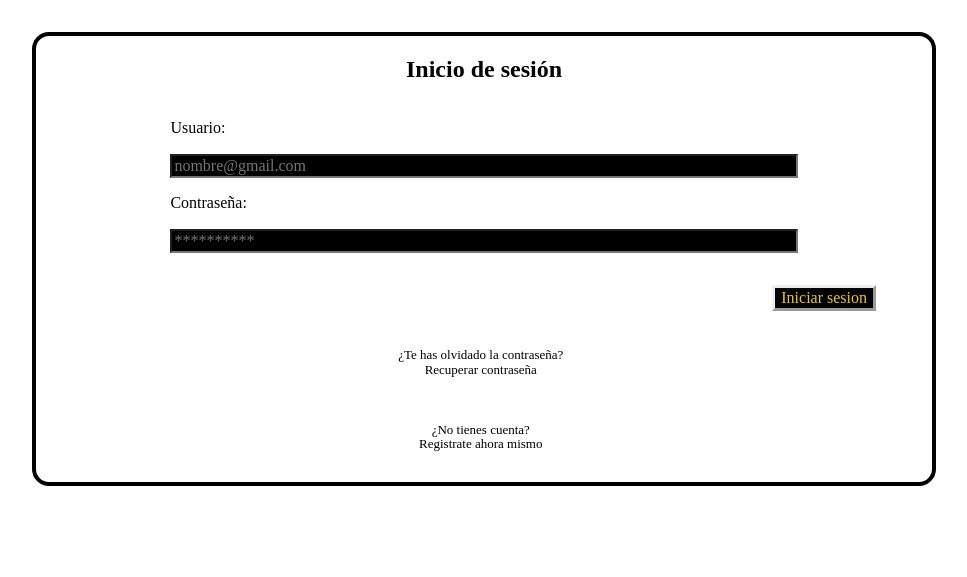
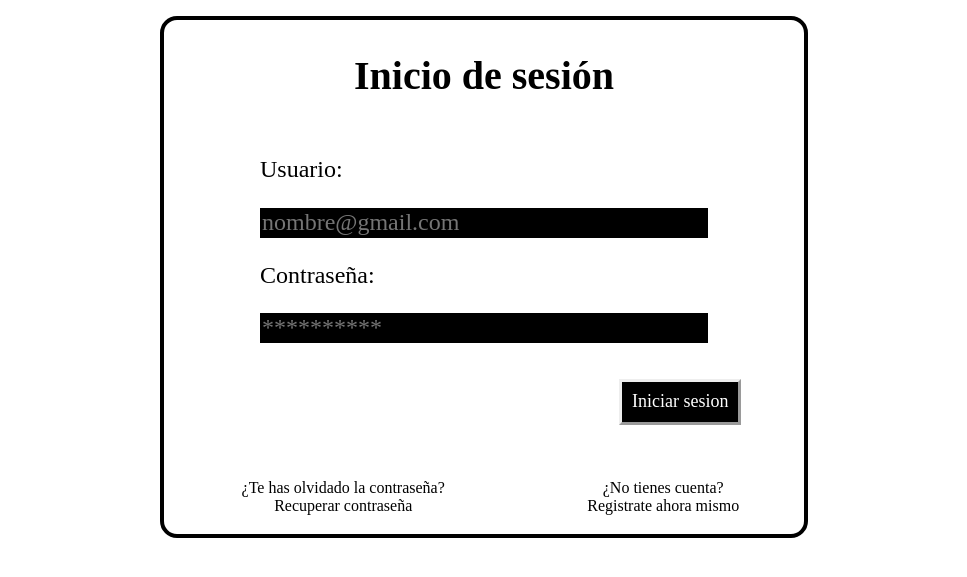
Before and after one commit to MikelUrruti/Grupo1Reto1, a PHP site: page /Login.html in a window 1280 px wide. Shown: the top 577 px of the page, without its empty margins (156-1123 px from the left). Run offline with PHP 8.4, Linux system fonts and the light colour scheme.

Commit message:
Estilo del login hecho
Las paginas estan en html

```diff
--- a/html/css/login.css
+++ b/html/css/login.css
@@ -1,9 +1,15 @@
+/*
+
+ESTILO DE MOVIL
+
+*/
+
 /*Estilo general de la caja*/
 article{
     border: 4px solid #000000;
     border-radius: 17px;
     margin: auto;
-    margin-top: 2em;
+    margin-top: 1em;
     width: 70%;
 }
 /*Fin general*/
@@ -26,11 +32,13 @@ h2{
     float: right;
     margin: 2em 3.5em 2em 100%;
     background-color: black;
-    color: #EEC51F;
+    color: white;
     border: outset;
+    padding: 1.5%;
 }
 
 [type="button"]:hover{
+    color: #EEC51F;
     border:inset;
     cursor: pointer;
 }
@@ -40,6 +48,7 @@ h2{
 [type="text"]{
     background-color: rgb(0, 0, 0);
     color: #EEC51F;
+    border: none;
 }
 /*Fin cajas texto*/
 
@@ -48,18 +57,99 @@ h2{
     font-size: small;
     white-space: pre;
     margin-top: 5em;
-    padding-right: 4.5em;
+    margin-left: 1%;
+    display: flex;
+    flex-direction: column;
     text-align: center;
+    font-size: small;
 }
 /*Fin caja enlaces*/
 
 /*Estilo de los enlaces*/
+
 a{
     color: black;
+    align-content: unset;
+    padding-left: auto;
 }
 
 a:hover{
-    color: blue;
+    font-weight: bold;
     cursor: pointer;
 }
 /*Fin enlaces*/
+
+/*
+
+ESTILO DE TABLET
+
+*/
+@media screen and (min-width: 480px) {
+    /*Estilo del titulo*/
+    h2{
+        font-size: 2em;
+    }
+    /*Fin de titulo*/
+
+    /*Estilo de la parte de usuario y contraseña*/
+    .usucon{
+        font-size: 1.2em;
+    }
+    /*Fin de usuario y contraseña*/
+
+    /*Estilo de la caja de enlaces*/
+    .enlaces{
+        font-size: small;
+        margin-top: 5em;
+        display: flex;
+        flex-direction: row;
+        text-align: center;
+        width: 100%;
+        justify-content: space-around;
+    }
+    /*Fin caja enlaces*/
+
+}
+
+/*
+
+ESTILO DE ORDENADOR
+
+*/
+@media screen and (min-width: 1025px) {
+    /*Estilo de la caja madre*/
+    article{
+        width: 50%;
+    }
+    /*Fin madre*/
+
+    /*Estilo del titulo*/
+    h2{
+        font-size: 2.5em;
+    }
+    /*Fin de titulo*/
+
+    /*Estilo de la parte de usuario y contraseña*/
+    .usucon{
+        font-size: 1.5em;
+    }
+    /*Fin de usuario y contraseña*/
+
+    /*Estilo de la caja de enlaces*/
+    .enlaces{
+        font-size: medium;
+        margin-top: 5em;
+        display: flex;
+        flex-direction: row;
+        text-align: center;
+        width: 100%;
+        justify-content: space-around;
+    }
+    /*Fin caja enlaces*/
+
+    /*Estilo del boton*/
+    [type="button"]{
+        font-size: large;
+    }
+    /*Fin boton*/
+}
```
Also changed, not shown: html/Login.html (+4 -4 lines).
